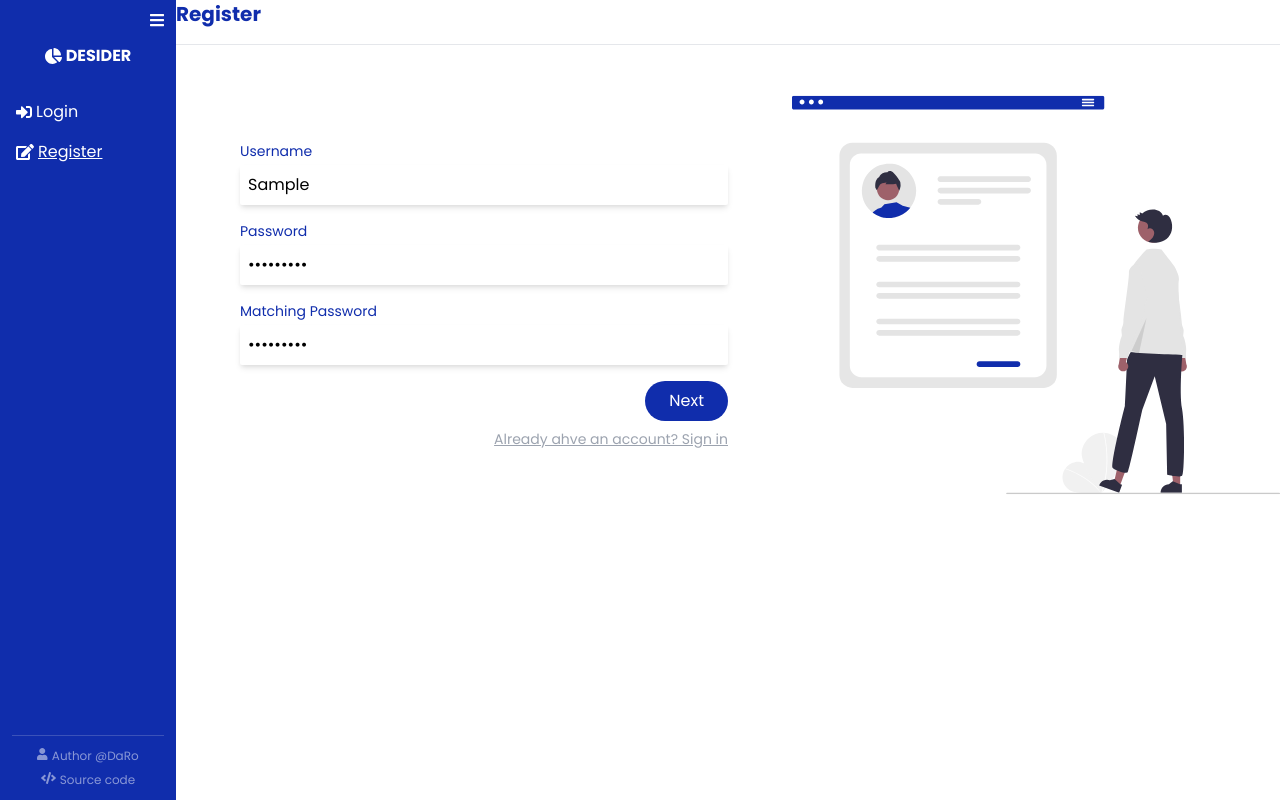
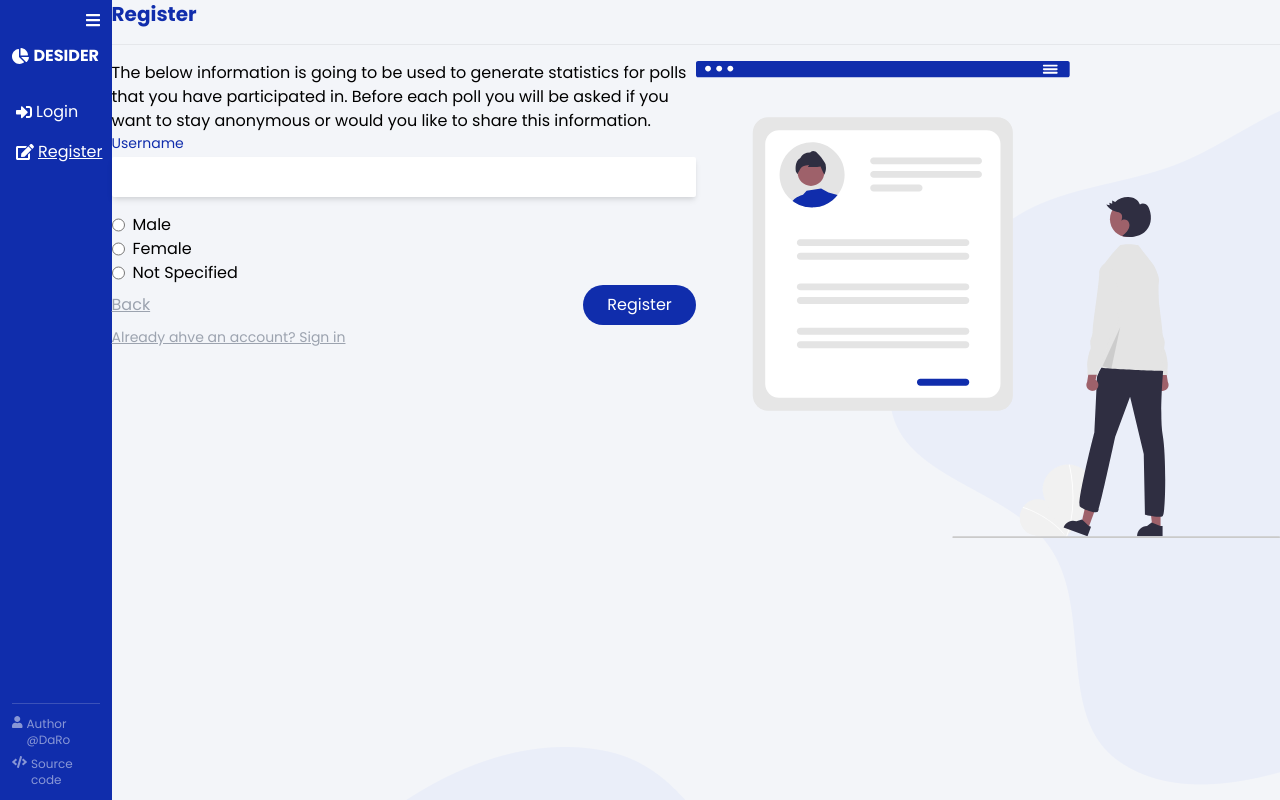
Before and after one commit to DaRoTP/Decider, a Vue app: page /register in a window 1280 px wide. Both pictures are taken after typing "Sample", "Sample123", "Sample123" into the empty fields and a click on the button "Next". Built offline with nearby package versions, Linux system fonts and the light colour scheme.

Commit message:
[FEAT] created radio button
https://github.com/DaRoTP/decider-client/issues/3

```diff
--- a/src/assets/styles/style.scss
+++ b/src/assets/styles/style.scss
@@ -10,6 +10,7 @@ body {
 
 body {
   font-family: "Poppins", sans-serif !important;
+  background-image: url("../images/bg.png");
 }
 
 #app {
--- /dev/null
+++ b/src/components/Radio.vue
@@ -0,0 +1,42 @@
+<template>
+  <div v-for="option in options" :key="option" class="flex gap-2">
+    <input
+      :value="option"
+      @change="$emit('update:modelValue', $event.target.value)"
+      :name="name"
+      type="radio"
+    />
+    <label :for="option">{{ option }}</label>
+  </div>
+</template>
+
+<script lang="ts">
+import { defineComponent } from "vue";
+
+export default defineComponent({
+  name: "Radio",
+  props: {
+    options: {
+      type: Array,
+      required: true,
+    },
+    name: {
+      type: String,
+      required: true,
+    },
+    value: {
+      type: String,
+      default: null,
+    },
+    modelValue: {
+      type: String,
+      default: null,
+    },
+  },
+  setup() {
+    return {};
+  },
+});
+</script>
+
+<style scoped></style>
--- a/src/views/Register.vue
+++ b/src/views/Register.vue
@@ -2,30 +2,91 @@
   <h1 class="text-primary font-bold text-xl">Register</h1>
   <hr class="my-4" />
   <div class="flex">
-    <form class="register flex-1" @submit.prevent="registerHandler">
-      <Input v-model="username" label="username" type="text" />
-      <Input v-model="password" label="password" type="password" />
-      <Input v-model="matchingPassword" label="matching password" type="password" />
-      <button class="btn-primary p-2 rounded-full self-end px-6" type="submit">Next</button>
-      <a class="self-end text-sm text-gray-400 mt-2 underline" href="#">Already ahve an account? Sign in</a>
-    </form>
-    <img class="flex-1" src="../assets/images/registration-image.svg" alt="registration image" />
+    <div class="flex-1">
+      <form
+        v-if="registrationStep === 1"
+        class="register flex flex-col"
+        @submit.prevent="nextRegistrationStepHandler"
+      >
+        <Input v-model="username" label="username" type="text" />
+        <Input v-model="password" label="password" type="password" />
+        <Input
+          v-model="matchingPassword"
+          label="matching password"
+          type="password"
+        />
+        <button
+          class="btn-primary p-2 rounded-full self-end px-6"
+          type="submit"
+        >
+          Next
+        </button>
+      </form>
+      <form v-if="registrationStep === 2">
+        <p>
+          The below information is going to be used to generate statistics for
+          polls that you have participated in. Before each poll you will be
+          asked if you want to stay anonymous or would you like to share this
+          information.
+        </p>
+        <Input v-model="username" label="username" type="text" />
+        <Radio
+          :options="['Male', 'Female', 'Not Specified']"
+          name="gender"
+          v-model="gender"
+        />
+        <div class="flex justify-between">
+          <button
+            class="text-gray-400 underline"
+            @click="previouseRegistrationStepHandler"
+          >
+            Back
+          </button>
+          <button
+            class="btn-primary p-2 rounded-full self-end px-6"
+            type="submit"
+          >
+            Register
+          </button>
+        </div>
+      </form>
+      <a class="self-end text-sm text-gray-400 mt-2 underline" href="#"
+        >Already ahve an account? Sign in</a
+      >
+    </div>
+    <img
+      class="flex-1"
+      src="../assets/images/registration-image.svg"
+      alt="registration image"
+    />
   </div>
 </template>
 
 <script lang="ts">
 import { defineComponent, ref } from "vue";
 import Input from "@/components/Input.vue";
+import Radio from "@/components/Radio.vue";
 
 export default defineComponent({
   name: "Register",
   components: {
     Input,
+    Radio,
   },
   setup() {
+    const registrationStep = ref(1);
     const username = ref("");
     const password = ref("");
     const matchingPassword = ref("");
+    const gender = ref("");
+
+    const nextRegistrationStepHandler = () => {
+      registrationStep.value += 1;
+    };
+
+    const previouseRegistrationStepHandler = () => {
+      registrationStep.value -= 1;
+    };
 
     const registerHandler = () => {
       console.log("register ...", username, password);
@@ -35,17 +96,14 @@ export default defineComponent({
       username,
       password,
       matchingPassword,
+      registrationStep,
+      gender,
       registerHandler,
+      nextRegistrationStepHandler,
+      previouseRegistrationStepHandler,
     };
   },
 });
 </script>
 
-<style>
-.register {
-  display: flex;
-  flex-direction: column;
-  margin: 1rem auto;
-  padding: 4rem;
-}
-</style>
+<style></style>
```
Also changed, not shown: src/assets/images/bg.png (added).
